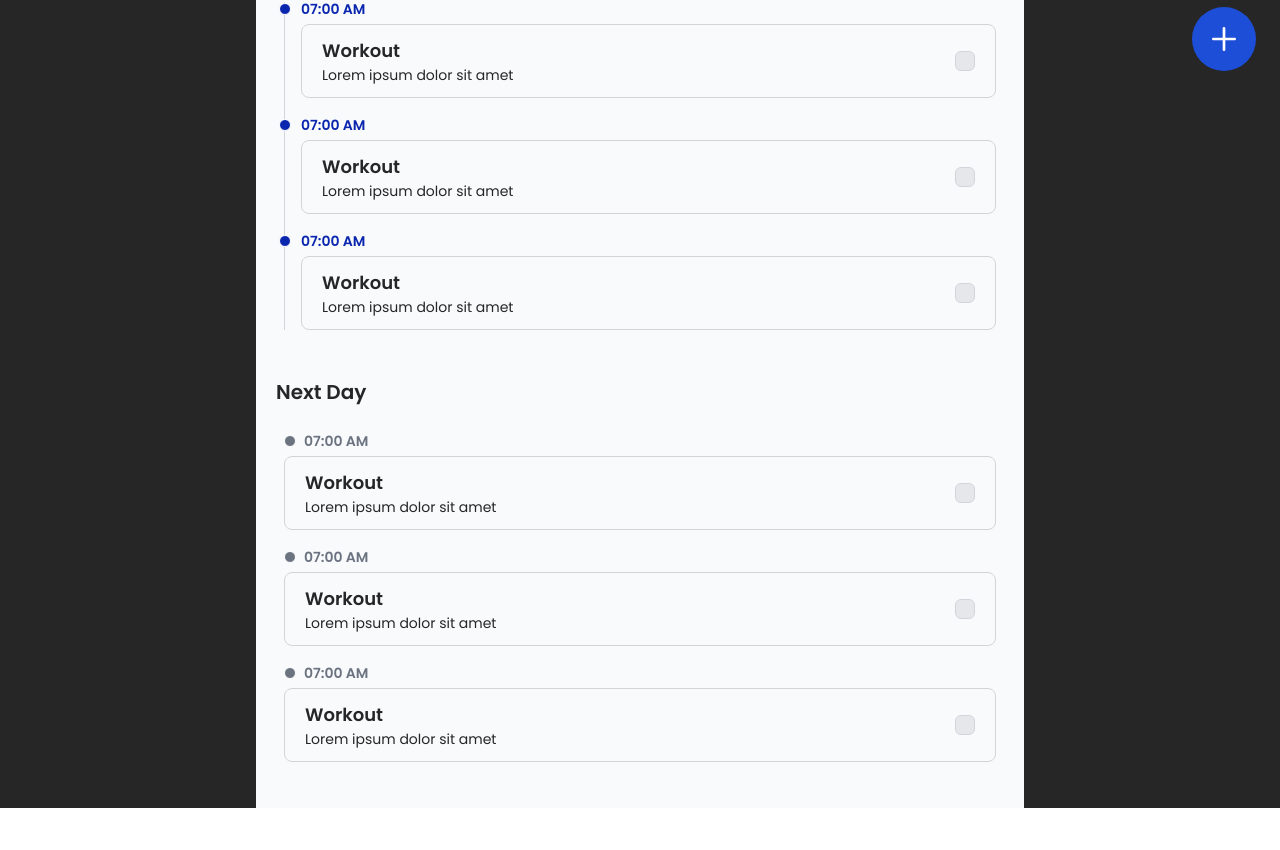
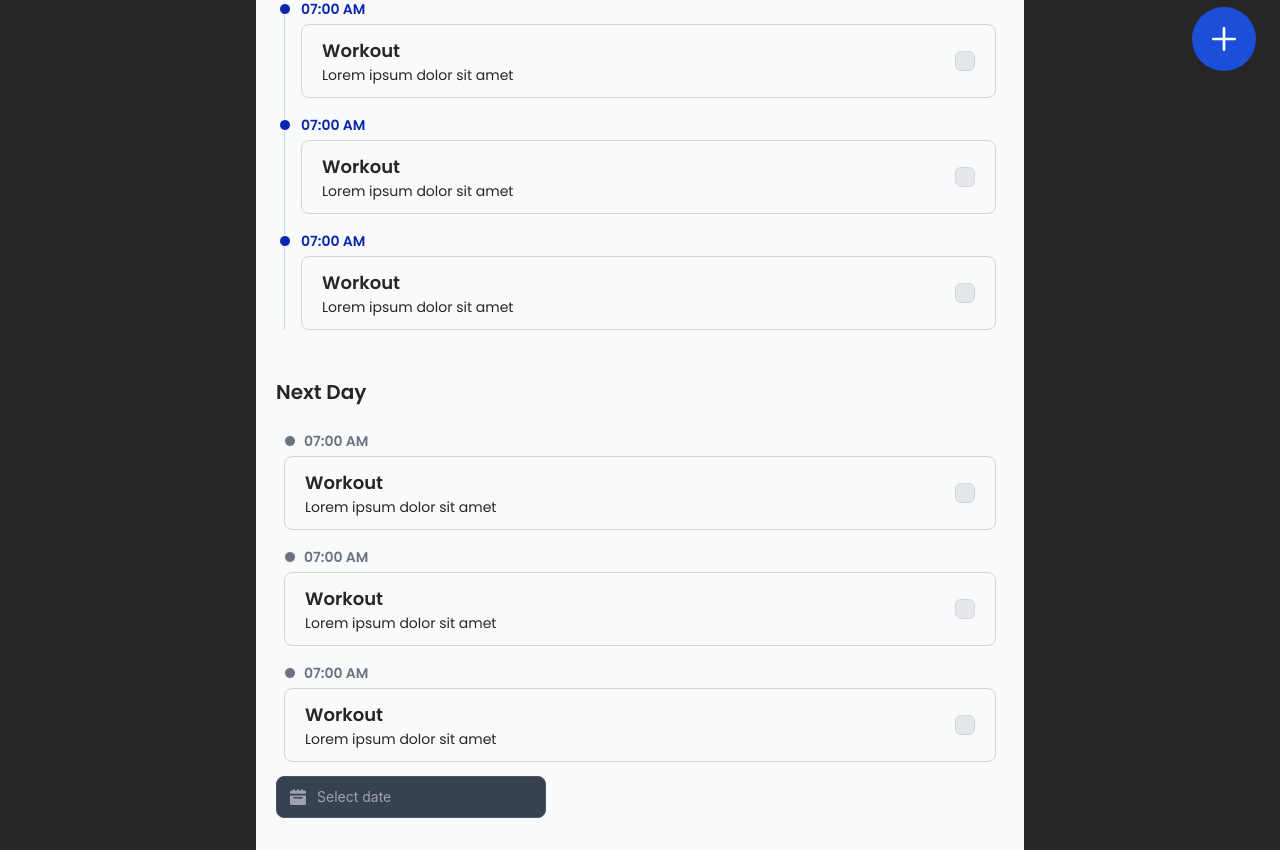
Before and after one commit to hikmahabdillah/SecoBrain_ToDoListApp-v2, a React (Vite) app: page / in a window 1280 px wide. Shown: the part 649-1499 px from the top of the page. Before the commit the page ends 1457 px from the top, so only its background shows below. Built offline with nearby package versions, Linux system fonts and the light colour scheme.

Commit message:
add datePicker component

```diff
--- a/index.html
+++ b/index.html
@@ -22,6 +22,6 @@
       src="https://kit.fontawesome.com/6a1f5752a8.js"
       crossorigin="anonymous"
     ></script>
-    <script src="https://cdn.jsdelivr.net/npm/flowbite@2.4.1/dist/flowbite.min.js"></script>
+    <script src="https://cdn.jsdelivr.net/npm/flowbite@2.5.2/dist/flowbite.min.js"></script>
   </body>
 </html>
--- a/package.json
+++ b/package.json
@@ -11,6 +11,7 @@
   },
   "dependencies": {
     "react": "^18.3.1",
+    "react-datepicker": "^7.4.0",
     "react-dom": "^18.3.1",
     "react-router-dom": "^6.26.2"
   },
--- a/src/App.jsx
+++ b/src/App.jsx
@@ -1,7 +1,8 @@
 import MainContent from "./components/layout/MainContent";
 import MainHeader from "./components/layout/MainHeader";
 import AddTaskBtn from "./components/molecules/AddTaskBtn";
-import PopupConfirm from "./components/templates/PopupConfirm";
+import DateBtn from "./components/molecules/DateBtn";
+// import PopupConfirm from "./components/templates/PopupConfirm";
 import { ThemeType } from "./context/themeContext";
 import { useContext, useEffect } from "react";
 
@@ -27,6 +28,8 @@
         <AddTaskBtn/>
         {/* <PopupConfirm isDanger={false} type={"notifications"}/>  */}
         {/* type : task, alltasks, notifications, routines */}
+        <DateBtn/>
+        {/* <div id="datepicker-inline" inline-datepicker data-date="02/25/2024"/> */}
       </div>
     </>
   );
--- /dev/null
+++ b/src/components/molecules/DateBtn.jsx
@@ -0,0 +1,35 @@
+import { useState } from "react";
+import DatePicker from "react-datepicker";
+import "react-datepicker/dist/react-datepicker.css";
+
+const DateBtn = () => {
+  const [selectedDate, setSelectedDate] = useState(null);
+
+  const handleDateChange = (date) => {
+    setSelectedDate(date);
+  };
+
+  return (
+    <div className="relative max-w-sm">
+      <div className="absolute z-10 inset-y-0 start-0 flex items-center ps-3.5 pointer-events-none">
+        <svg
+          className="w-4 h-4 text-gray-500 dark:text-gray-400"
+          aria-hidden="true"
+          xmlns="http://www.w3.org/2000/svg"
+          fill="currentColor"
+          viewBox="0 0 20 20"
+        >
+          <path d="M20 4a2 2 0 0 0-2-2h-2V1a1 1 0 0 0-2 0v1h-3V1a1 1 0 0 0-2 0v1H6V1a1 1 0 0 0-2 0v1H2a2 2 0 0 0-2 2v2h20V4ZM0 18a2 2 0 0 0 2 2h16a2 2 0 0 0 2-2V8H0v10Zm5-8h10a1 1 0 0 1 0 2H5a1 1 0 0 1 0-2Z" />
+        </svg>
+      </div>
+      <DatePicker
+        selected={selectedDate}
+        onChange={handleDateChange}
+        className="bg-gray-50 border border-gray-300 text-gray-900 text-sm rounded-lg focus:ring-blue-500 focus:border-blue-500 block w-full ps-10 p-2.5 dark:bg-gray-700 dark:border-gray-600 dark:placeholder-gray-400 dark:text-white dark:focus:ring-blue-500 dark:focus:border-blue-500"
+        placeholderText="Select date"
+      />
+    </div>
+  );
+};
+
+export default DateBtn;
```
Also changed, not shown: 1 other file (tests, documents, lock files or other folders).
